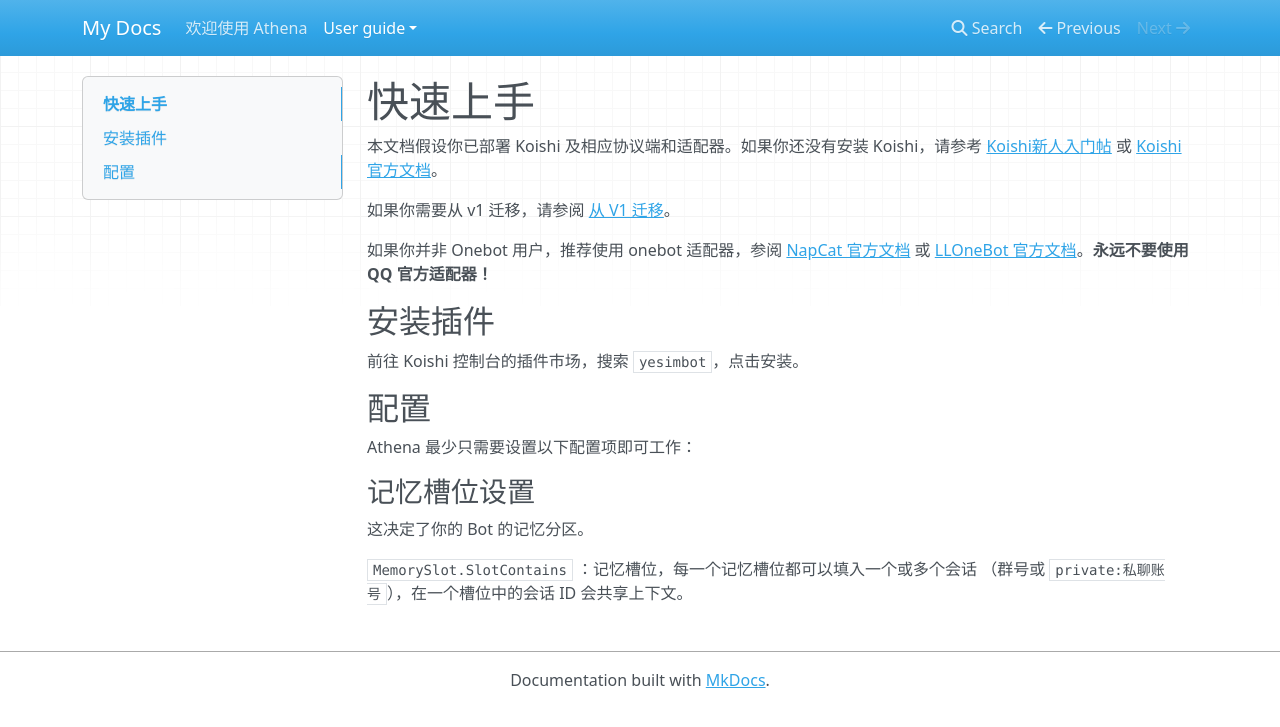
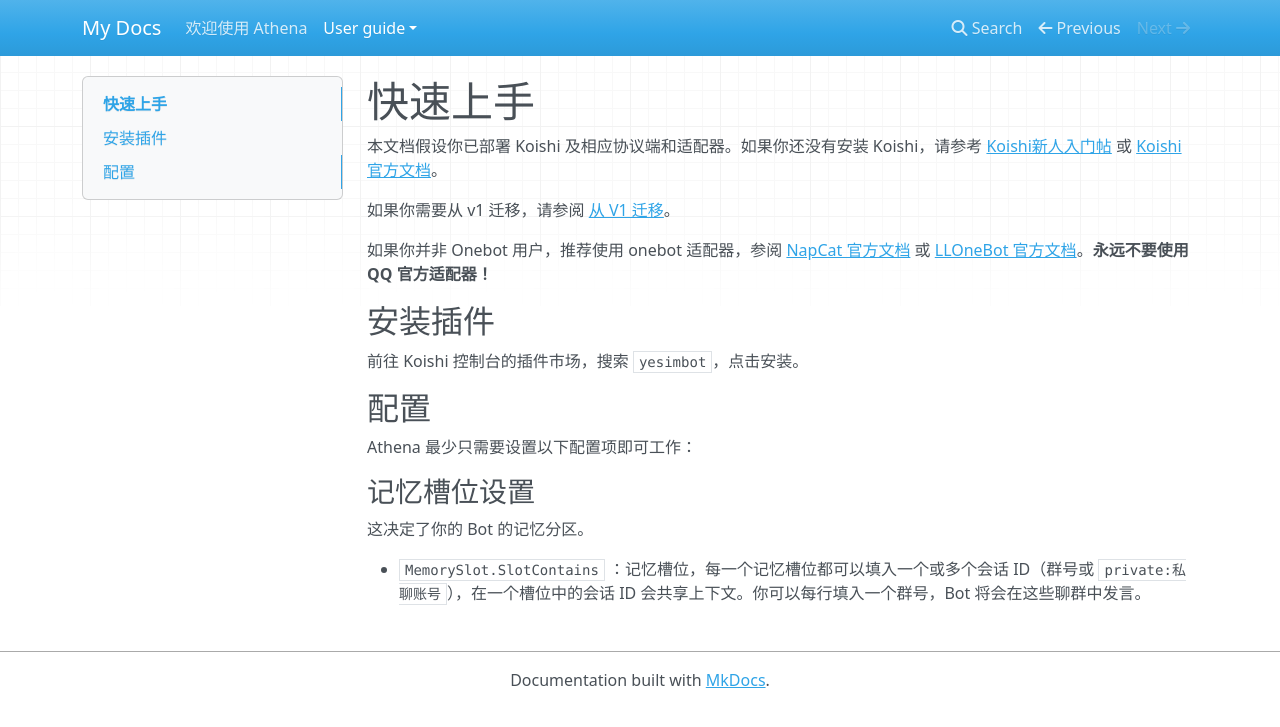
Before and after one commit to HydroGest/AthenaDocsNG, an MkDocs documentation site: the page built from docs/user-guide/getting-started.md.md, in a window 1280 px wide. Shown: the top 727 px of the page. Built offline with MkDocs 1.6.1, drawn with Linux system fonts in a browser that asks for light colours; nearby versions of some CDN libraries.

Commit message:
docs/user-guide/getting-started.md.md updated from https://stackedit.cn/

```diff
--- a/docs/user-guide/getting-started.md.md
+++ b/docs/user-guide/getting-started.md.md
@@ -19,7 +19,8 @@ Athena 最少只需要设置以下配置项即可工作：
 
 这决定了你的 Bot 的记忆分区。
 
-`MemorySlot.SlotContains` ：记忆槽位，每一个记忆槽位都可以填入一个或多个会话 （群号或 `private:私聊账号`），在一个槽位中的会话 ID 会共享上下文。
+- `MemorySlot.SlotContains` ：记忆槽位，每一个记忆槽位都可以填入一个或多个会话 ID（群号或 `private:私聊账号`），在一个槽位中的会话 ID 会共享上下文。你可以每行填入一个群号，Bot 将会在这些聊群中发言。
+
 <!--stackedit_data:
-eyJoaXN0b3J5IjpbLTEzMTgyNzc0MTVdfQ==
+eyJoaXN0b3J5IjpbLTM0NjkwODk5Ml19
 -->
```
